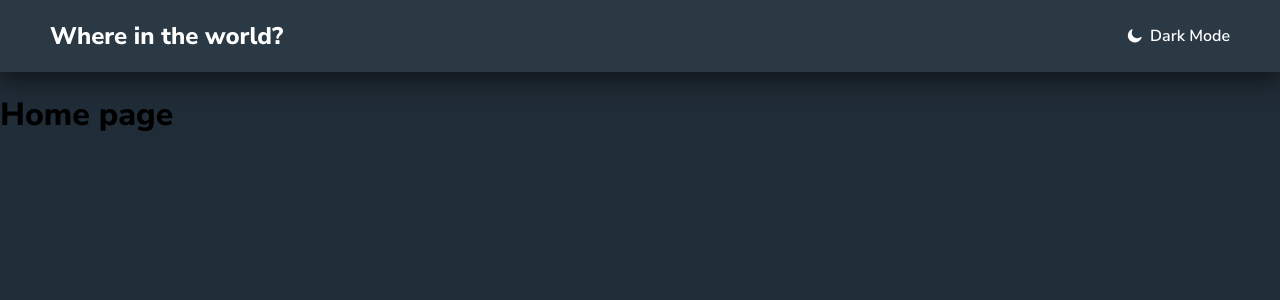
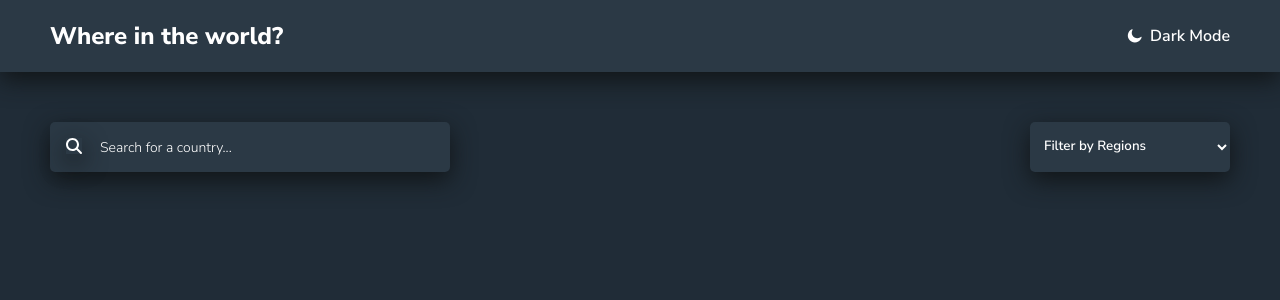
Before and after one commit to mARC3L87/search-country, a React (Create React App) app: page / in a window 1280 px wide. Shown: the top 300 px of the page. Built offline with nearby package versions, Linux system fonts and the light colour scheme.

Commit message:
Add search and select components.

```diff
--- a/src/components/App/App.scss
+++ b/src/components/App/App.scss
@@ -18,4 +18,7 @@ body {
   p {
     font-family: $fontFamily;
   }
+  section {
+    margin: 50px;
+  }
 }
--- a/src/components/Home/Home.scss
+++ b/src/components/Home/Home.scss
@@ -0,0 +1,5 @@
+.search-section {
+  display: flex;
+  justify-content: space-between;
+  flex-wrap: wrap;
+}
--- a/src/components/Home/Home.tsx
+++ b/src/components/Home/Home.tsx
@@ -1,7 +1,14 @@
+import SearchInput from '../SearchInput/SearchInput';
+import Select from '../Select/Select';
 import './Home.scss';
 
 const Home = () => {
-  return <h1>Home page</h1>;
+  return (
+    <section className='search-section'>
+      <SearchInput />
+      <Select />
+    </section>
+  );
 };
 
 export default Home;
--- /dev/null
+++ b/src/components/SearchInput/SearchInput.scss
@@ -0,0 +1,38 @@
+@import '../../styles/settings.scss';
+
+.search-input {
+  display: flex;
+  width: 400px;
+  .input-icon {
+    position: absolute;
+    translate: 100% 100%;
+  }
+  input {
+    width: 100%;
+    height: 50px;
+    border: none;
+    padding-left: 50px;
+    border-radius: 5px;
+    color: $white;
+    font-size: $homepageItems;
+    outline: none;
+  }
+  .dark {
+    color: $white;
+    box-shadow: $veryDarkBlue 0px 8px 24px;
+    background: $darkBlue;
+    &::placeholder {
+      color: $white;
+      font-family: $fontFamily;
+    }
+  }
+  .light {
+    color: $veryDarkBlue;
+    box-shadow: $veryLightGray 0px 8px 24px;
+    background: $veryLightGray;
+    &::placeholder {
+      color: $veryDarkBlue;
+      font-family: $fontFamily;
+    }
+  }
+}
--- /dev/null
+++ b/src/components/SearchInput/SearchInput.tsx
@@ -0,0 +1,35 @@
+import { useAppSelector } from '../../app/hooks';
+import { selectMode } from '../../features/countrySlice';
+import { useState } from 'react';
+import { FontAwesomeIcon } from '@fortawesome/react-fontawesome';
+import { faMagnifyingGlass } from '@fortawesome/free-solid-svg-icons';
+import './SearchInput.scss';
+
+const SearchInput = () => {
+  const [inputValue, setInputValue] = useState<string>('');
+
+  const mode = useAppSelector(selectMode);
+
+  const onInputChange = (e: React.ChangeEvent<HTMLInputElement>) => {
+    e.preventDefault();
+    setInputValue(e.target.value);
+  };
+  return (
+    <div className='search-input'>
+      <FontAwesomeIcon
+        className={`input-icon ${mode === 'dark' ? 'dark' : 'light'}`}
+        icon={faMagnifyingGlass}
+      />
+      <input
+        className={`${mode === 'dark' ? 'dark' : 'light'}`}
+        type='text'
+        name='search'
+        placeholder='Search for a country...'
+        value={inputValue}
+        onChange={onInputChange}
+      />
+    </div>
+  );
+};
+
+export default SearchInput;
--- /dev/null
+++ b/src/components/Select/Select.scss
@@ -0,0 +1,27 @@
+@import '../../styles/settings.scss';
+
+.select-wrapper {
+  select {
+    height: 50px;
+    width: 200px;
+    padding-left: 10px;
+    font-family: $fontFamily;
+    outline: none;
+    border-radius: 5px;
+    font-weight: $fontBold;
+    border: none;
+    option {
+      font-weight: $fontBold;
+    }
+  }
+  .dark {
+    color: $white;
+    box-shadow: $veryDarkBlue 0px 8px 24px;
+    background: $darkBlue;
+  }
+  .light {
+    color: $veryDarkBlue;
+    box-shadow: $veryLightGray 0px 8px 24px;
+    background: $veryLightGray;
+  }
+}
--- /dev/null
+++ b/src/components/Select/Select.tsx
@@ -0,0 +1,21 @@
+import { useAppSelector } from '../../app/hooks';
+import { selectMode } from '../../features/countrySlice';
+import './Select.scss';
+
+const Select = () => {
+  const mode = useAppSelector(selectMode);
+  return (
+    <div className='select-wrapper'>
+      <select className={`region ${mode === 'dark' ? 'dark' : 'light'}`}>
+        <option>Filter by Regions</option>
+        <option>Africa</option>
+        <option>America</option>
+        <option>Asia</option>
+        <option>Europe</option>
+        <option>Oceania</option>
+      </select>
+    </div>
+  );
+};
+
+export default Select;
```
